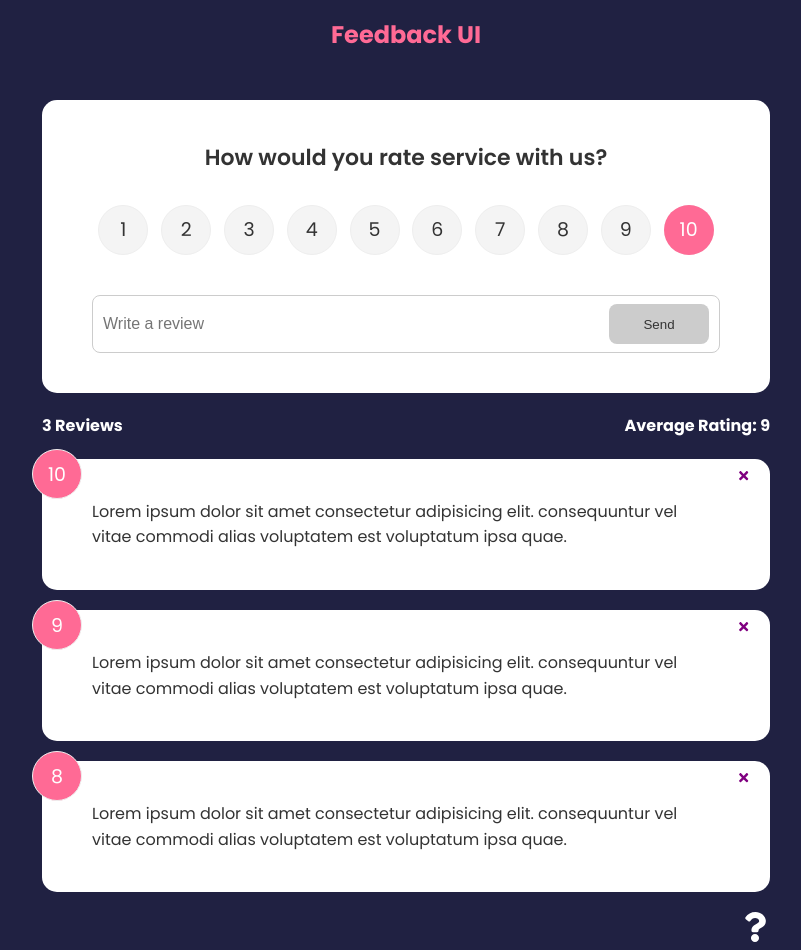
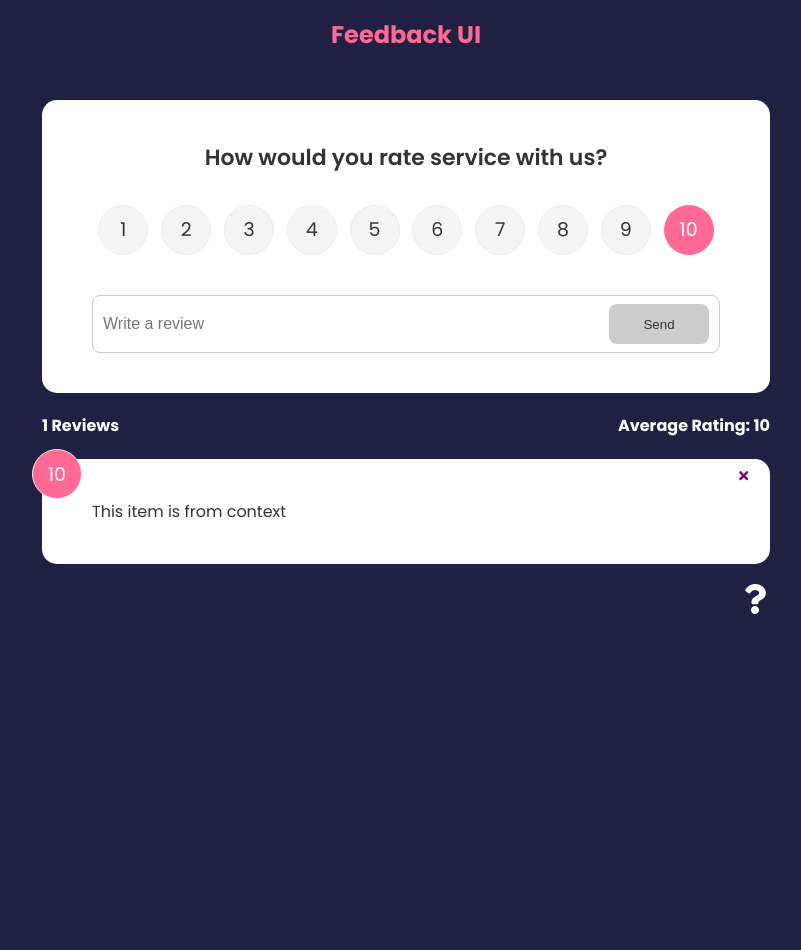
Before and after one commit to Simonbiker/Feedback-react, a React (Create React App) app in the folder feedback/: page / in a window 1280 px wide. Shown: the whole page, without its empty margins (234-1035 px from the left). After the commit the page ends 800 px from the top, so only its background shows below. Built offline with nearby package versions, Linux system fonts and the light colour scheme.

Commit message:
Adding feedbackContext to stats and list and removing unwanted props.

```diff
--- a/feedback/src/App.js
+++ b/feedback/src/App.js
@@ -34,9 +34,8 @@
             <Route exact path='/' element={
               <>
                 <FeedbackForm handleAdd={addFeedback} />
-                <FeedbackStats feedback={feedback} />
-                <FeedbackList feedback={feedback}
-                  handleDelete={deleteFeedback} />
+                <FeedbackStats />
+                <FeedbackList handleDelete={deleteFeedback} />
               </>
             }>
             </Route>
--- a/feedback/src/components/FeedbackList.jsx
+++ b/feedback/src/components/FeedbackList.jsx
@@ -1,10 +1,12 @@
 import { motion, AnimatePresence } from "framer-motion"
+import { useContext } from "react"
 import React from 'react'
-import PropTypes from 'prop-types'
 
 import FeedbackItem from './FeedbackItem'
+import FeedbackContext from "../context/FeedbackContext"
 
-function FeedbackList({ feedback, handleDelete }) {
+function FeedbackList({ handleDelete }) {
+    const {feedback} =useContext(FeedbackContext)
 
     if (!feedback || feedback.length === 0) {
         return <p>No feedback yet</p>
@@ -39,14 +41,5 @@
 //   )
 }
 
-FeedbackList.propTypes = {
-    feedback: PropTypes.arrayOf(
-        PropTypes.shape({
-            id: PropTypes.number.isRequired,
-            text: PropTypes.string.isRequired,
-            rating: PropTypes.number.isRequired,
-        })
-    )
-}
 
 export default FeedbackList
--- a/feedback/src/components/FeedbackStats.jsx
+++ b/feedback/src/components/FeedbackStats.jsx
@@ -1,7 +1,9 @@
 import React from 'react'
-import PropTypes from 'prop-types'
+import { useContext } from 'react'
+import FeedbackContext from '../context/FeedbackContext'
 
-function FeedbackStats({ feedback }) {
+function FeedbackStats() {
+    const {feedback} = useContext(FeedbackContext)
     // Calculate rating avg
 
     let average = feedback.reduce((accumulator, currentValue) => {
@@ -20,8 +22,5 @@
   )
 }
 
-FeedbackStats.prototype = {
-    feedback: PropTypes.array.isRequired,
-}
 
 export default FeedbackStats
```
